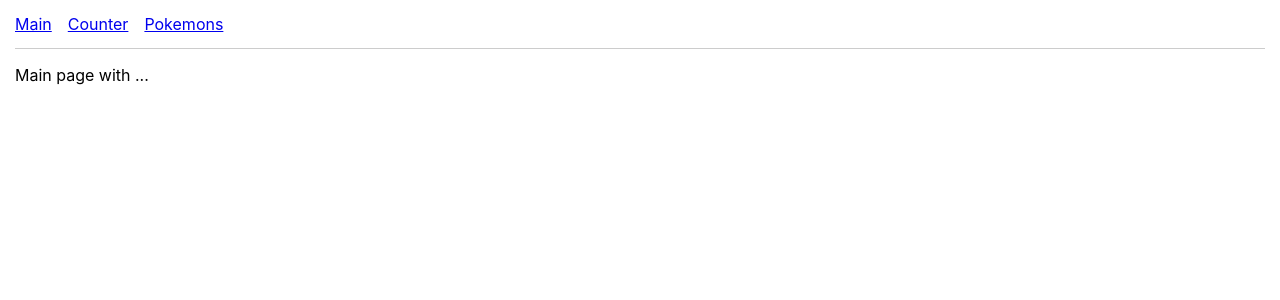
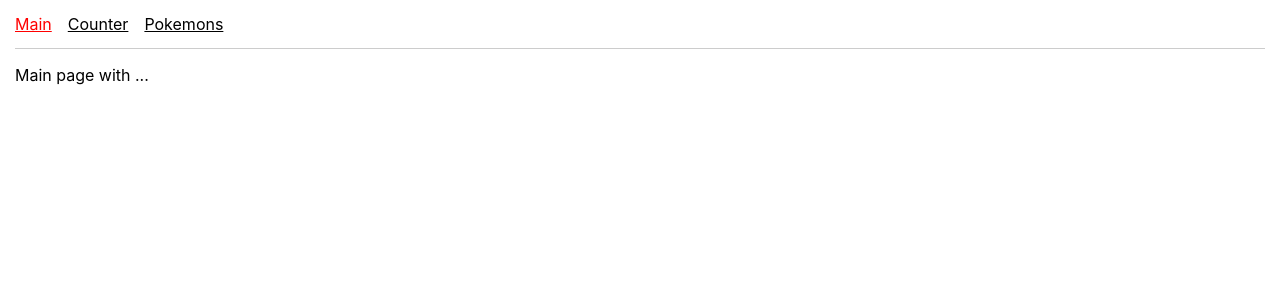
Before and after one commit to ZLVShadoW/rtk_base, a React (Create React App) app: page / in a window 1280 px wide. Shown: the top 300 px of the page. Built offline with nearby package versions, Linux system fonts and the light colour scheme.

Commit message:
fix: active links

```diff
--- a/src/Components/App.tsx
+++ b/src/Components/App.tsx
@@ -8,6 +8,7 @@ import {Counters} from '../Pages/Counters';
 import { Pokemon } from '../Pages/Pokemon';
 import {Error} from '../Pages/Error';
 import {PATH} from '../Pages/constRoutes';
+import {Rend} from '../renderFunc/Rend';
 
 export const App = () => {
     return (
@@ -18,6 +19,7 @@ export const App = () => {
                 <Route path={PATH.POKEMONS} element={<Pokemons/>}/>
                 <Route path={PATH.POKEMONS + '/:idp'} element={<Pokemon/>}/>
                 <Route path={PATH.ERROR} element={<Error/>}/>
+                <Route path={'rend'} element={<Rend/>}/>
                 <Route path={'*'} element={<Navigate to={'404'} />}/>
             </Route>
         </Routes>
--- a/src/Pages/Layout.tsx
+++ b/src/Pages/Layout.tsx
@@ -1,16 +1,19 @@
 import React from 'react';
-import {Link, Outlet} from 'react-router-dom';
+import {NavLink, Outlet} from 'react-router-dom';
 import {PATH} from './constRoutes';
 
 export const Layout = () => {
+
+    const activeClass = ({isActive}: {isActive: boolean}) => ({color: isActive ? 'red' : '#000'})
+
     return (
         <div style={{maxWidth: 1250, margin: '0 auto'}}>
             <header style={{padding: '14px 0', borderBottom: '1px solid #ccc', marginBottom: 16}}>
                 <nav>
                     <ul style={{display: 'flex', gap: 16, listStyle: 'none', padding: 0, margin: 0}}>
-                        <li><Link to={'/'}>Main</Link></li>
-                        <li><Link to={PATH.COUNTERS}>Counter</Link></li>
-                        <li><Link to={PATH.POKEMONS}>Pokemons</Link></li>
+                        <li><NavLink style={activeClass} to={'/'} end >Main</NavLink></li>
+                        <li><NavLink style={activeClass} to={PATH.COUNTERS}>Counter</NavLink></li>
+                        <li><NavLink style={activeClass} to={PATH.POKEMONS}>Pokemons</NavLink></li>
                     </ul>
                 </nav>
             </header>
```
